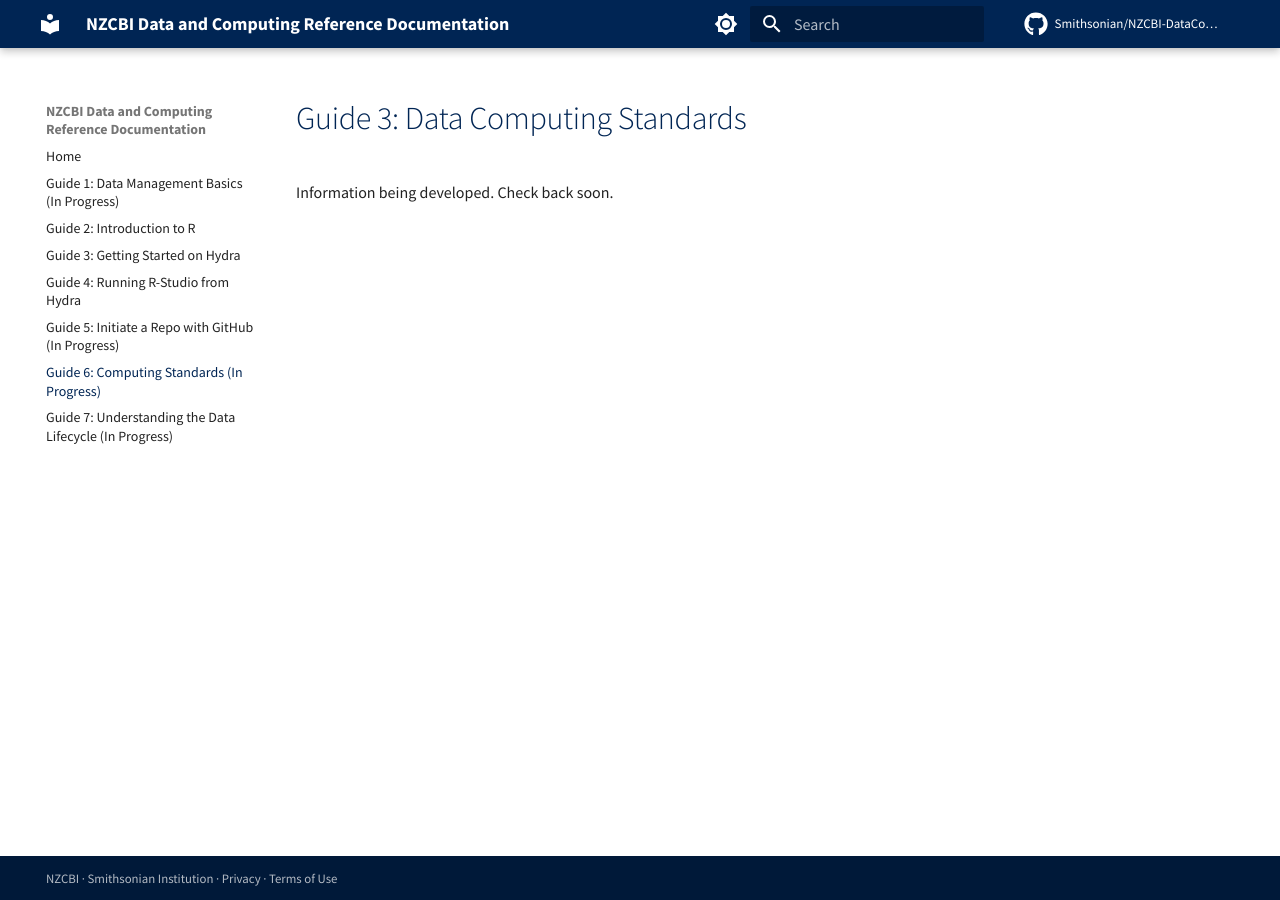
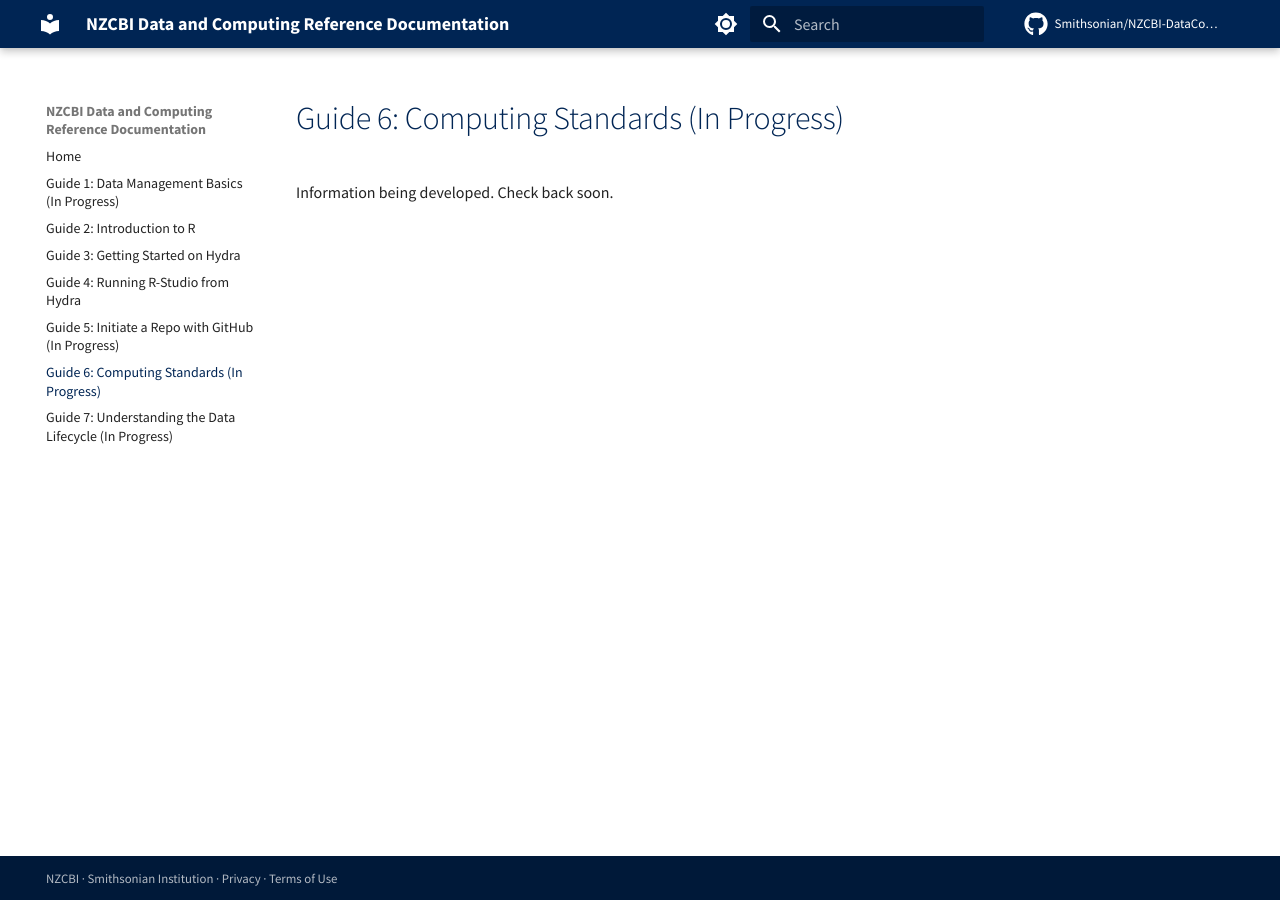
Before and after one commit to Smithsonian/NZCBI-DataComputingDocs, an MkDocs documentation site: the page built from docs/computing-standards.md, in a window 1280 px wide. Built offline with MkDocs 1.6.1 and Material for MkDocs 9.7.7, drawn with Linux system fonts in a browser that asks for light colours; comment, search, counter and statistics services are not loaded.

Commit message:
Update computing standards

```diff
--- a/docs/computing-standards.md
+++ b/docs/computing-standards.md
@@ -1,3 +1 @@
-# Guide 3: Data Computing Standards
-
 Information being developed.  Check back soon.
```
